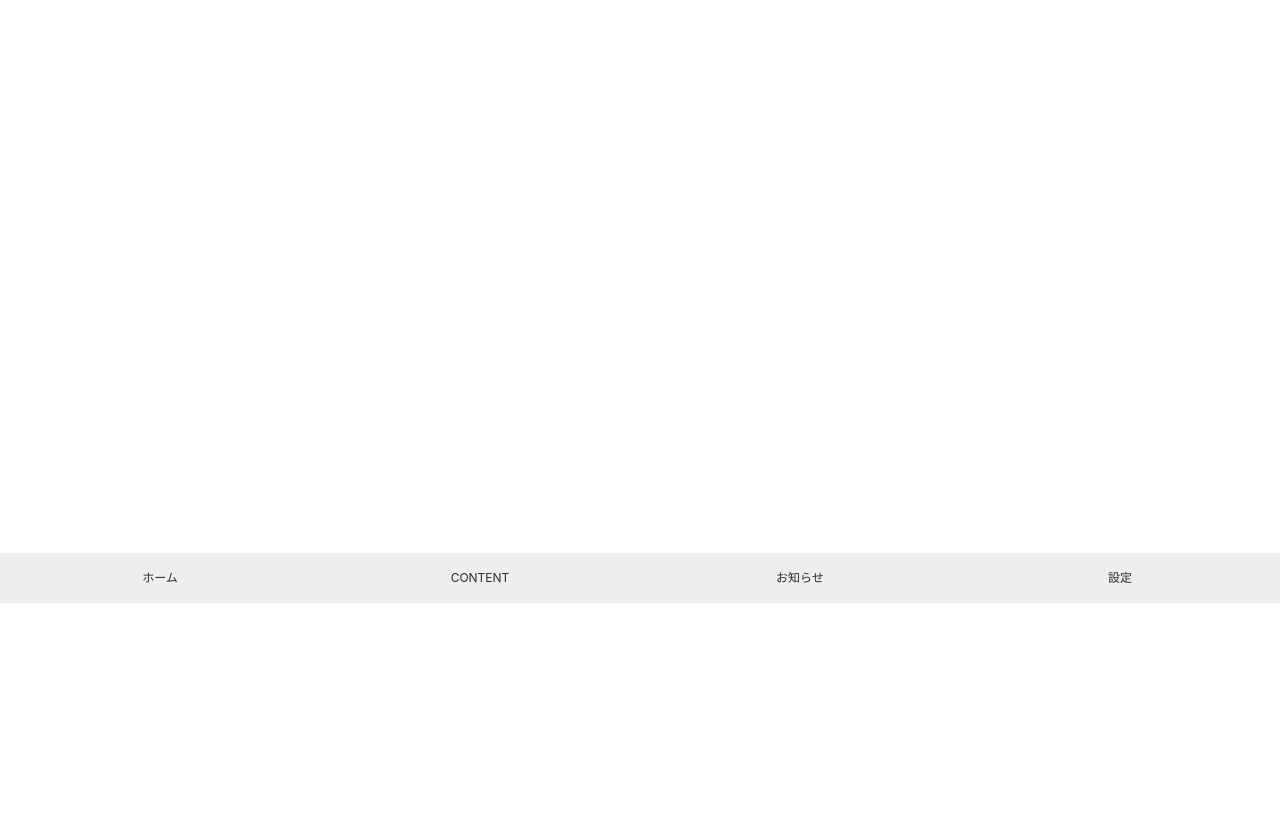
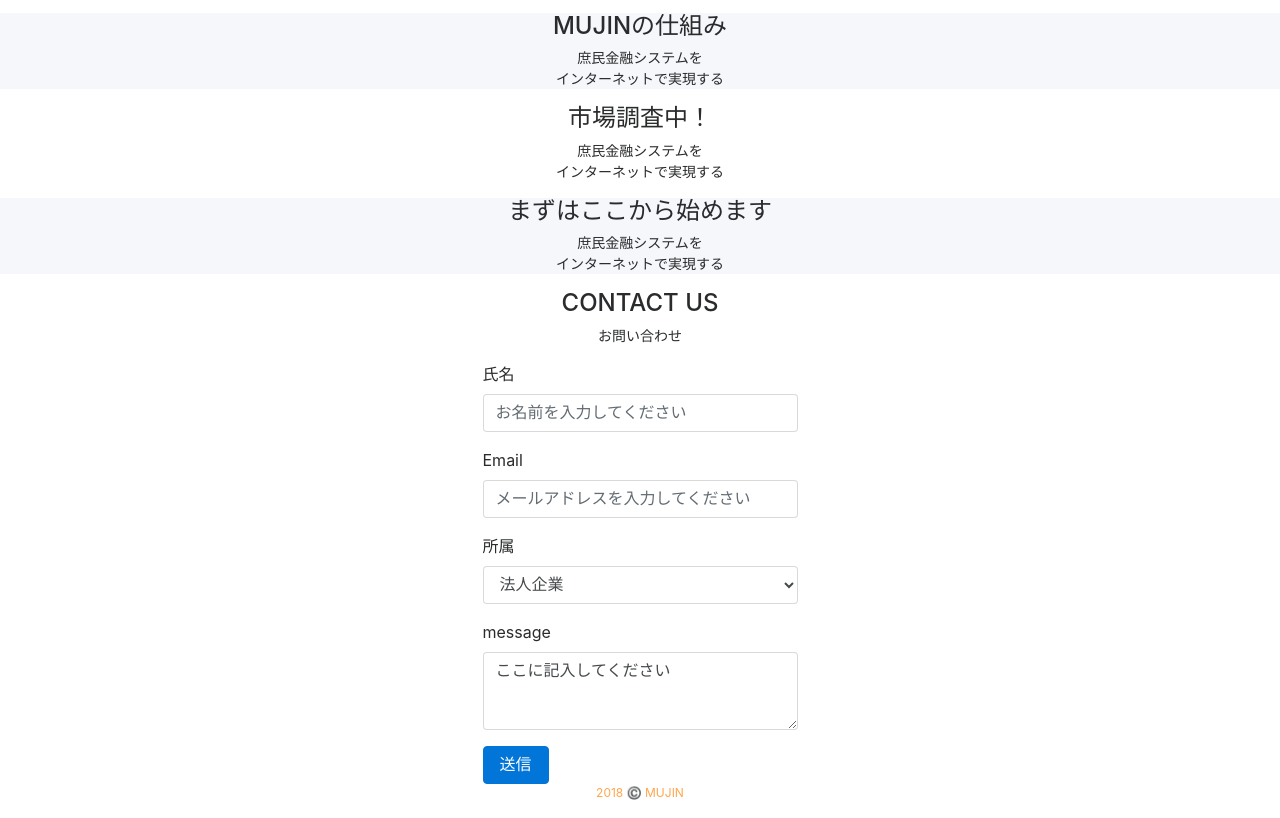
Before and after one commit to hide-fukano/mujin, a plain HTML site: page index.html in a window 1280 px wide. Shown: the part 197-1015 px from the top of the page. Before the commit the page ends 800 px from the top, so only its background shows below. Drawn offline with nearby package versions, Linux system fonts and the light colour scheme.

Commit message:
構造作り

```diff
--- a/css/style.css
+++ b/css/style.css
@@ -4,19 +4,56 @@ body {
   padding: 0px;
 }
 
-footer {
-  position: fixed;
-  bottom: 0;
-  width: 100%;
+/* contents構造 */
+
+.main-contents {
+  background-color: #FFA64D;
+}
+
+/* contents background color */
+.content-bg {
+  background-color: #F5F7FA;
+}
+
+.content-bg2 {
+  background-color: #FFFFFF;
+}
+
+/* font */
+.contents-title {
+  text-align: center;
+  font-size: 24px;
+}
+
+.contents-message {
+  text-align: center;
+  font-size: 14px;
 }
 
 
-/* footer */
+/* contact form */
+.contact-form {
+  margin-left: 20px;
+  margin-right: 20px;
+}
+
+.form {
+  max-width: 315px;
+  margin-left: auto;
+  margin-right: auto;
+}
+
+/* FOOTER */
+.footer {
+  margin-bottom: 0px;
+}
 
 .footer-font {
+  text-align: center;
   font-size: 12px;
-  text-align: center;
+  color: #FFA64D;
 }
+
 
 /* css効いてるかのチェックのみのcss */
 
--- a/index.html
+++ b/index.html
@@ -15,7 +15,7 @@
     <!-- navigation bar -->
     <nav class="navbar navbar-expand-lg navbar-light bg-light">
       <!-- ロゴ画像に変更したい -->
-      <a class="navbar-brand" href="#">HideFukano</a>
+      <a class="navbar-brand" href="#">MUJIN</a>
       <button class="navbar-toggler" type="button" data-toggle="collapse" data-target="#navbarNavAltMarkup" aria-controls="navbarNavAltMarkup" aria-expanded="false" aria-label="Toggle navigation">
         <span class="navbar-toggler-icon"></span>
       </button>
@@ -27,19 +27,72 @@
         </div>
       </div>
     </nav>
+
     <!-- START MAIN CONTENTS -->
-    <h1 class="test-h1">見出し1</h1>
-    <p class="test-p">テキストテキストテキストテキストテキスト</p>
-
+    <div class="main-contents">
+      <h1 class="">ここに画像が入ります</h1>
+      <p class="">庶民金融システムを<br />インターネットで実現する</p>
+    </div>
     <!-- END MAIN CONTENTS -->
 
+    <!-- START SYSTEM CONTENTS -->
+    <div class="system-contents content-bg">
+      <h3 class="contents-title">MUJINの仕組み</h1>
+      <p class="contents-message">庶民金融システムを<br />インターネットで実現する</p>
+    </div>
+    <!-- END SYSTEM CONTENTS -->
+
+    <!-- START QA CONTENTS -->
+    <div class="qa-contents content-bg2">
+      <h3 class="contents-title">市場調査中！</h1>
+      <p class="contents-message">庶民金融システムを<br />インターネットで実現する</p>
+    </div>
+    <!-- END QA CONTENTS -->
+
+    <!-- START RELEASE CONTENTS -->
+    <div class="release-contents content-bg">
+      <h3 class="contents-title">まずはここから始めます</h1>
+      <p class="contents-message">庶民金融システムを<br />インターネットで実現する</p>
+    </div>
+    <!-- END RELEASE CONTENTS -->
+
+    <!-- START CONTACT FORM -->
+    <div class="contact-form content-bg2 contact-form">
+      <h3 class="contents-title">CONTACT US</h1>
+      <p class="contents-message">お問い合わせ</p>
+
+      <form class="form">
+        <div class="form-group">
+          <label for="exampleFormControlInput1">氏名</label>
+          <input type="name" class="form-control" id="exampleFormControlInput1" placeholder="お名前を入力してください">
+        </div>
+        <div class="form-group">
+          <label for="exampleFormControlInput1">Email</label>
+          <input type="email" class="form-control" id="exampleFormControlInput1" placeholder="メールアドレスを入力してください">
+        </div>
+        <div class="form-group">
+          <label for="exampleFormControlSelect1">所属</label>
+          <select class="form-control" id="exampleFormControlSelect1">
+            <option>法人企業</option>
+            <option>学生</option>
+            <option>個人</option>
+            <option>その他</option>
+          </select>
+        </div>
+        <div class="form-group">
+          <label for="exampleFormControlTextarea1">message</label>
+          <textarea class="form-control" id="exampleFormControlTextarea1" rows="3">ここに記入してください</textarea>
+        </div>
+        <button type="submit" class="btn btn-primary">送信</button>
+      </form>
+
+    </div>
+    <!-- END CONTACT FORM -->
+
     <!-- START FOOTER -->
-    <footer>
-      <div class="w-25 p-3 float-left footer-font" style="background-color: #eee;">ホーム</div>
-      <div class="w-25 p-3 float-left footer-font" style="background-color: #eee;">CONTENT</div>
-      <div class="w-25 p-3 float-left footer-font" style="background-color: #eee;">お知らせ</div>
-      <div class="w-25 p-3 float-left footer-font" style="background-color: #eee;">設定</div>
-    </footer>
+    <div class="footer">
+      <p class="footer-font">2018 ©️ MUJIN</p>
+    </div>
     <!-- END FOOTER -->
 
 
```
